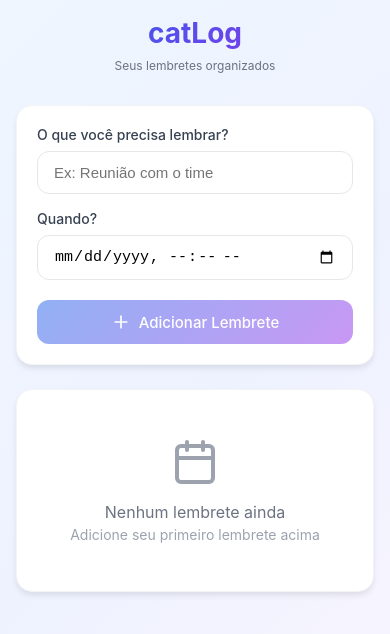
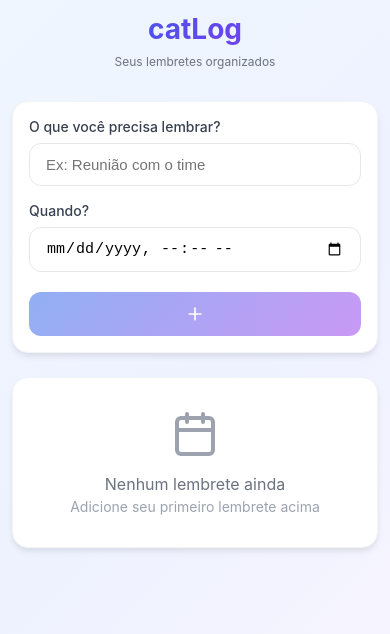
Before and after one commit to Fabiopmfilho/CatLog, a React (Vite) app: page / in a window 390 px wide. Shown: the top 634 px of the page. Built offline with nearby package versions, Linux system fonts and the light colour scheme.

Commit message:
feat: add media query to resize box

```diff
--- a/src/App.module.css
+++ b/src/App.module.css
@@ -214,3 +214,37 @@
   color: #ef4444;
   background: #fee2e2;
 }
+
+/* queries */
+@media (max-width: 600px) {
+  .container {
+    padding: 12px;
+  }
+
+  .addCard {
+    padding: 16px;
+  }
+
+  .reminderCard {
+    padding: 12px;
+  }
+
+  .reminderContent {
+    gap: 12px;
+  }
+
+  .emptyState {
+    padding: 32px 16px;
+  }
+}
+
+@media (max-width: 400px) {
+  .reminderMeta {
+    flex-direction: column;
+    gap: 6px;
+  }
+
+  .addButton span {
+    display: none;
+  }
+}
```
